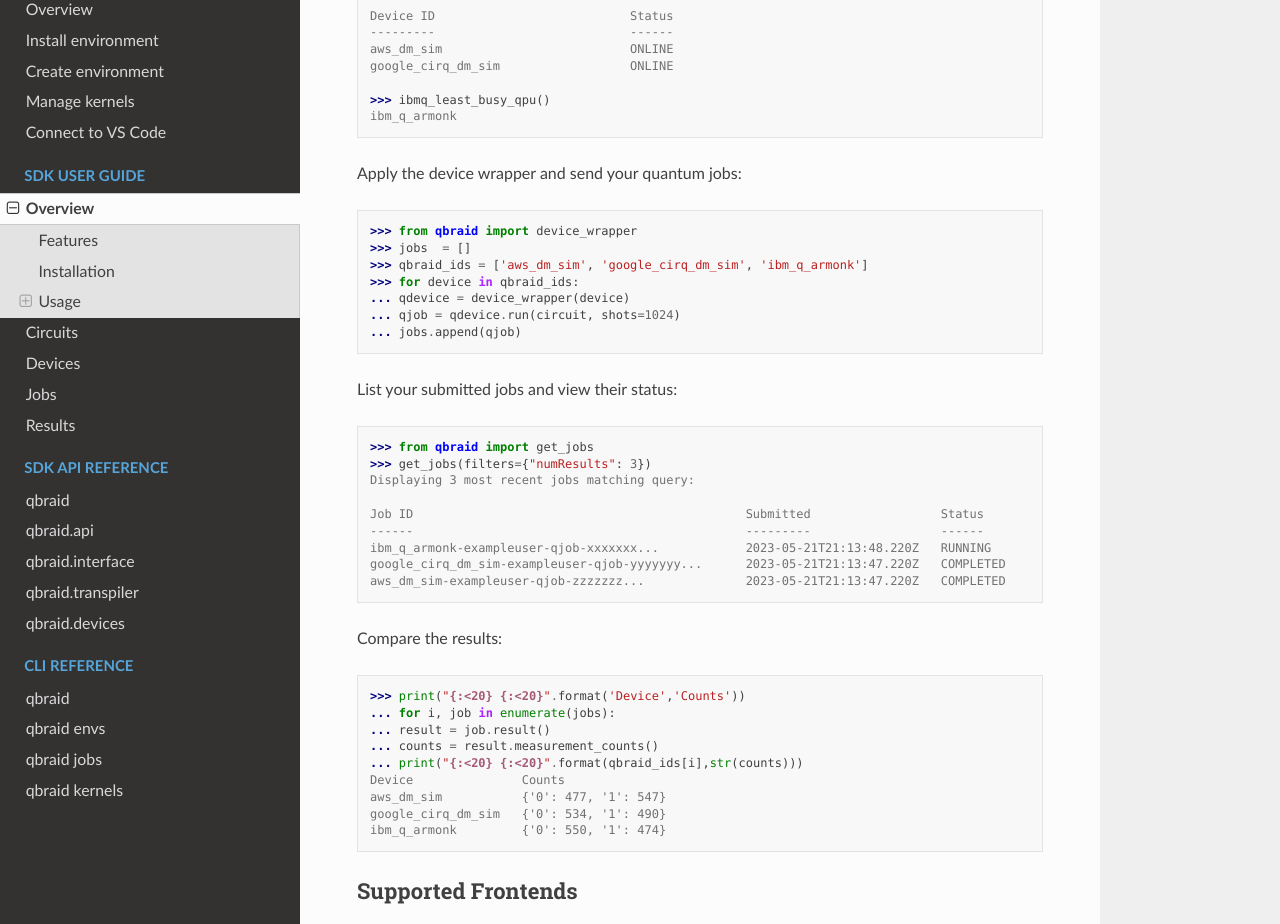
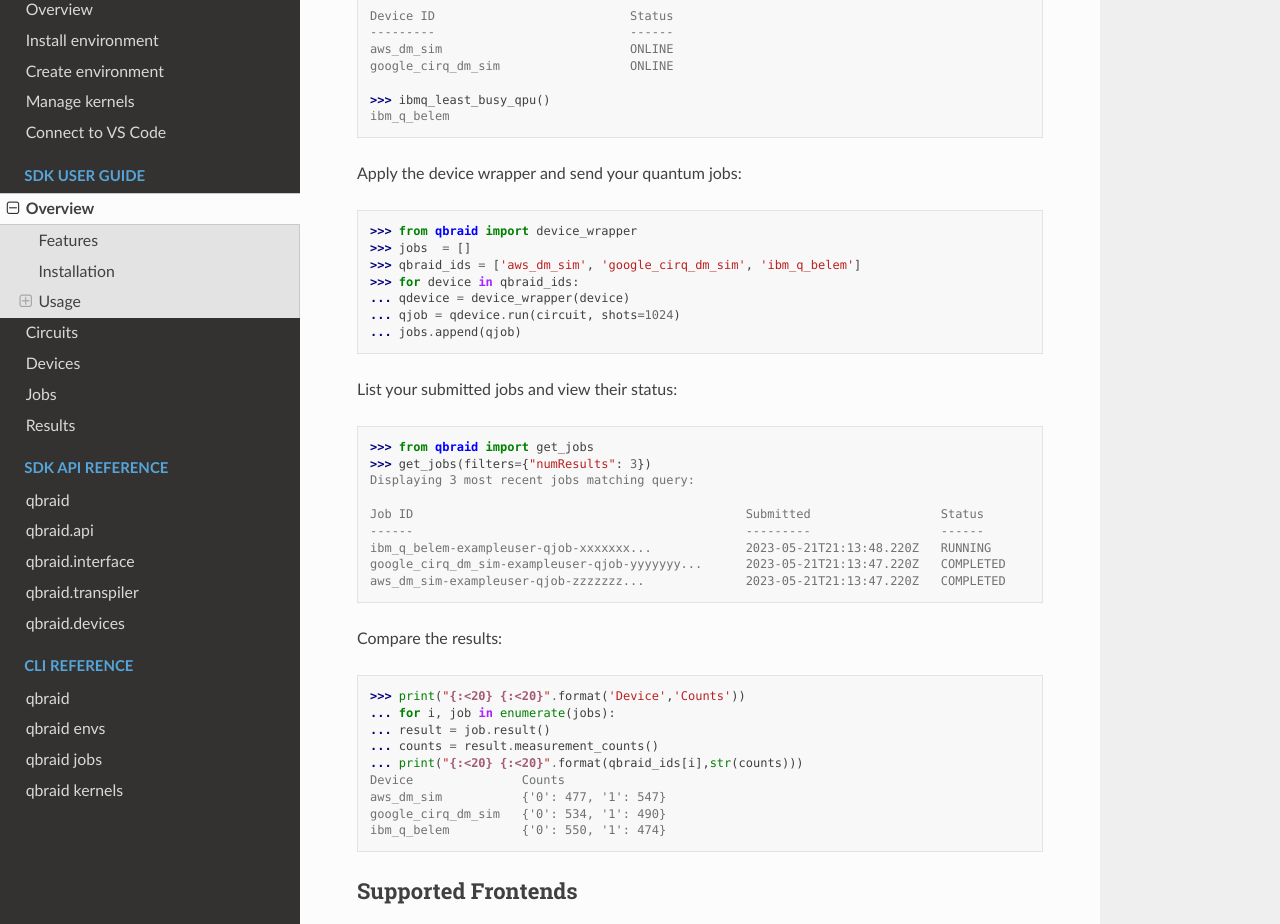
Before and after one commit to qBraid/qBraid, a Sphinx documentation site: the page built from docs/sdk/overview.rst, in a window 1280 px wide and 1400 px high, scrolled down 1038 px. Shown: the part 151-1075 px from the top of the window. Built offline with Sphinx 7.4.7 and the Read the Docs theme 2.0.0, drawn with Linux system fonts in a browser that asks for light colours.

Commit message:
ibmq armonk deprecated

```diff
--- a/docs/sdk/overview.rst
+++ b/docs/sdk/overview.rst
@@ -70,7 +70,7 @@
    google_cirq_dm_sim                  ONLINE
 
    >>> ibmq_least_busy_qpu()
-   ibm_q_armonk
+   ibm_q_belem
 
 Apply the device wrapper and send your quantum jobs:
 
@@ -78,7 +78,7 @@
 
    >>> from qbraid import device_wrapper
    >>> jobs  = []
-   >>> qbraid_ids = ['aws_dm_sim', 'google_cirq_dm_sim', 'ibm_q_armonk']
+   >>> qbraid_ids = ['aws_dm_sim', 'google_cirq_dm_sim', 'ibm_q_belem']
    >>> for device in qbraid_ids:
    ... qdevice = device_wrapper(device)
    ... qjob = qdevice.run(circuit, shots=1024)
@@ -94,7 +94,7 @@
 
    Job ID                                              Submitted                  Status
    ------                                              ---------                  ------
-   ibm_q_armonk-exampleuser-qjob-xxxxxxx...            2023-05-21T21:13:48.220Z   RUNNING
+   ibm_q_belem-exampleuser-qjob-xxxxxxx...             2023-05-21T21:13:48.220Z   RUNNING
    google_cirq_dm_sim-exampleuser-qjob-yyyyyyy...      2023-05-21T21:13:47.220Z   COMPLETED
    aws_dm_sim-exampleuser-qjob-zzzzzzz...              2023-05-21T21:13:47.220Z   COMPLETED
 
@@ -110,7 +110,7 @@
    Device               Counts
    aws_dm_sim           {'0': 477, '1': 547}
    google_cirq_dm_sim   {'0': 534, '1': 490}
-   ibm_q_armonk         {'0': 550, '1': 474}
+   ibm_q_belem          {'0': 550, '1': 474}
 
 
 Supported Frontends
--- a/docs/sdk/results.rst
+++ b/docs/sdk/results.rst
@@ -27,7 +27,7 @@
 
     shots = 2**10
 
-    qdevice = device_wrapper('ibm_q_armonk')
+    qdevice = device_wrapper('ibm_q_belem')
     qjob = ibmq_device.run(circuit, shots=shots)
     qjob.wait_for_final_state()
 
```
Also changed, not shown: 2 other files.
